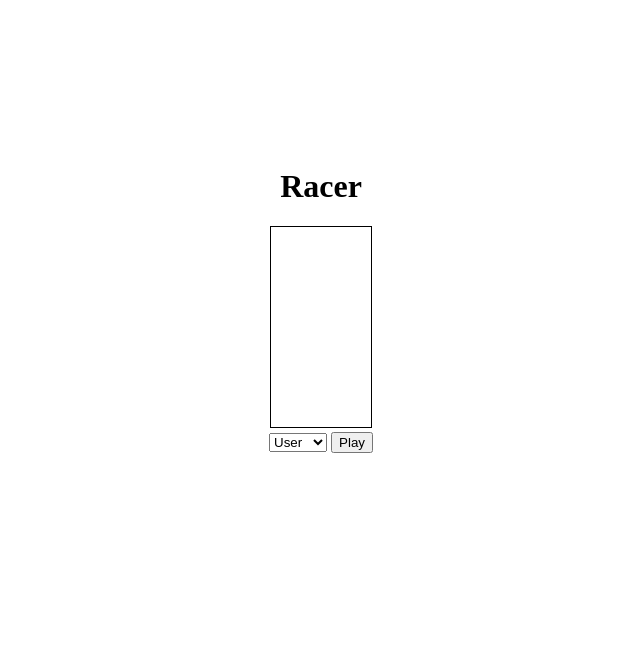
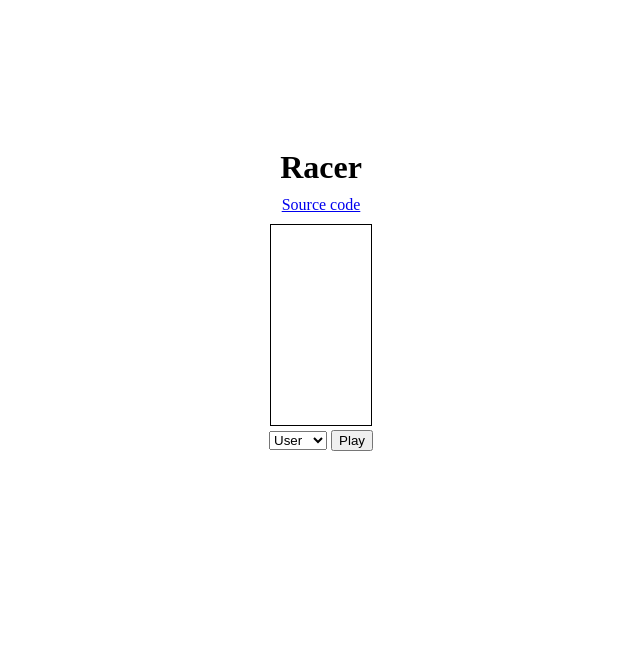
Before and after one commit to rexgarland/racer-ml, a website with bundled scripts: page public/index.html in a window 1280 px wide. Shown: the whole page, without its empty margins (319-959 px from the left). Built offline with nearby package versions, Linux system fonts and the light colour scheme.

Commit message:
created demo

```diff
--- a/public/index.css
+++ b/public/index.css
@@ -8,6 +8,10 @@ body {
 	display: flex;
 	justify-content: center;
 	align-items: center;
+}
+
+h1 {
+	margin: 0;
 }
 
 #container {
@@ -81,3 +85,7 @@ canvas {
 	display: flex;
 	justify-content: space-between;
 }
+
+#source-link {
+	margin: 10px;
+}
--- a/public/index.html
+++ b/public/index.html
@@ -9,6 +9,7 @@
 <body>
 	<div id="container">
 		<h1>Racer</h1>
+		<a id="source-link" href="https://github.com/rexgarland/racer-ml">Source code</a>
 		<div id="track">
 			<canvas id="canvas" width="100" height="200"></canvas>
 			<div id="sensors"></div>
```
Also changed, not shown: README.md.
